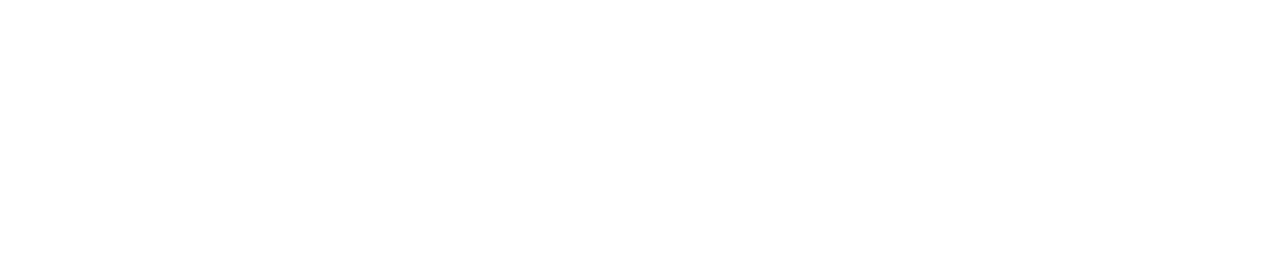
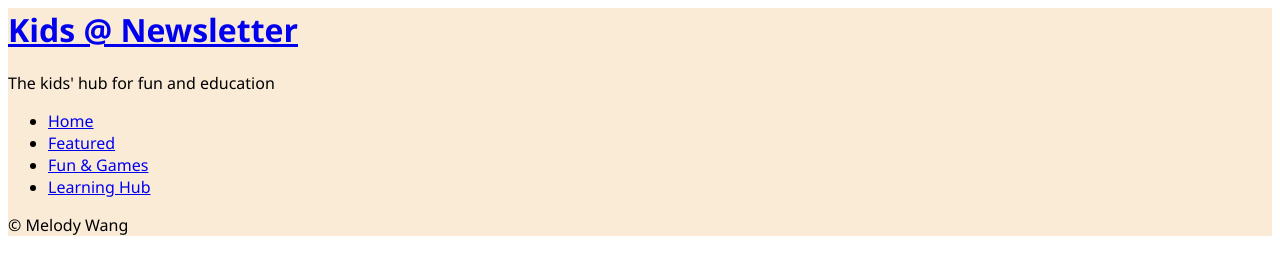
Before and after one commit to kate115/Kids-Newsletter, a plain HTML site: page featured.html in a window 1280 px wide. Drawn offline with Linux system fonts and the light colour scheme.

Commit message:
Nav Stuff

```diff
--- a/featured.html
+++ b/featured.html
@@ -0,0 +1,41 @@
+<html>
+    <head>
+        <title>Kids @ Newsletter</title>
+        <link href="style.css" type="text/css" rel="stylesheet" />
+        <meta name="description" content="A newsletter for the kids to have fun and read" />
+        <meta name="keywords" content="newsletter, news, kids, fun, young, learn" />
+        <meta name="author" content="Melody Wang" />
+        <meta name="pragma" content="no-cache" />
+        <meta name="expires" content="Fri, 24 Feb 2024 23:59:59 PST" />
+    </head>
+    <body>
+        <div id="page">
+            <header>
+                <h1 class="title"><a href="index.html" class="titleLink">Kids @ Newsletter</a></h1>
+                <p class="subtitle">The kids' hub for fun and education</p>
+                <nav>
+                    <ul>
+                        <li><a href="index.html">Home</a></li>
+                        <li><a href="featured.html" class="currPage">Featured</a></li>
+                        <li><a href="funGames.html">Fun &amp; Games</a></li>
+                        <li><a href="learning.html">Learning Hub</a></li>
+                    </ul>
+                </nav>
+            </header>
+            <div id="content">
+                <article>
+
+                </article>
+                <article>
+
+                </article>
+            </div>
+            <aside>
+
+            </aside>
+            <footer>
+                <p id="footerWriting">&copy; Melody Wang</p>
+            </footer>
+        </div>
+    </body>
+</html>
```
Also changed, not shown: funGames.html (+41 -0 lines), index.html (+0 -1 lines), learning.html (+41 -0 lines).
